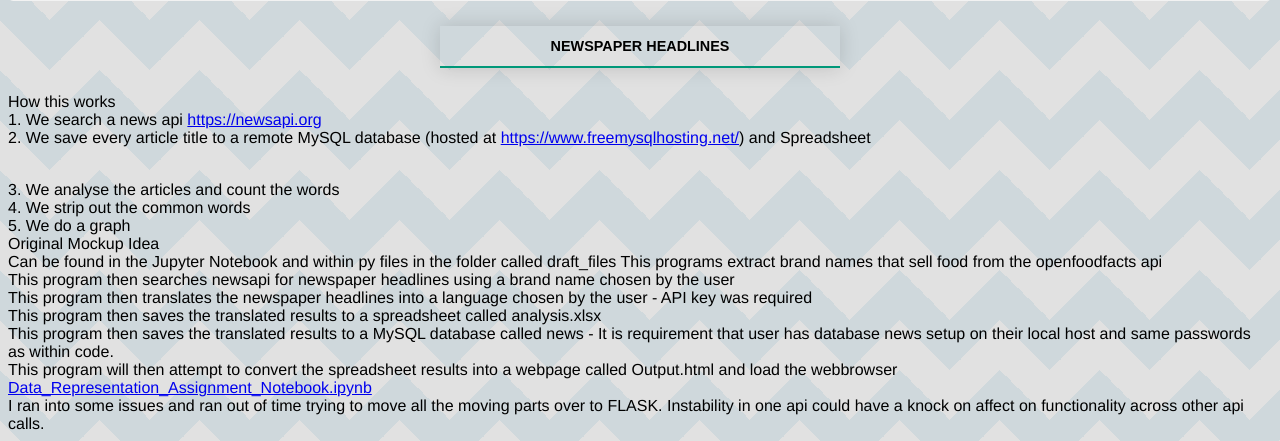
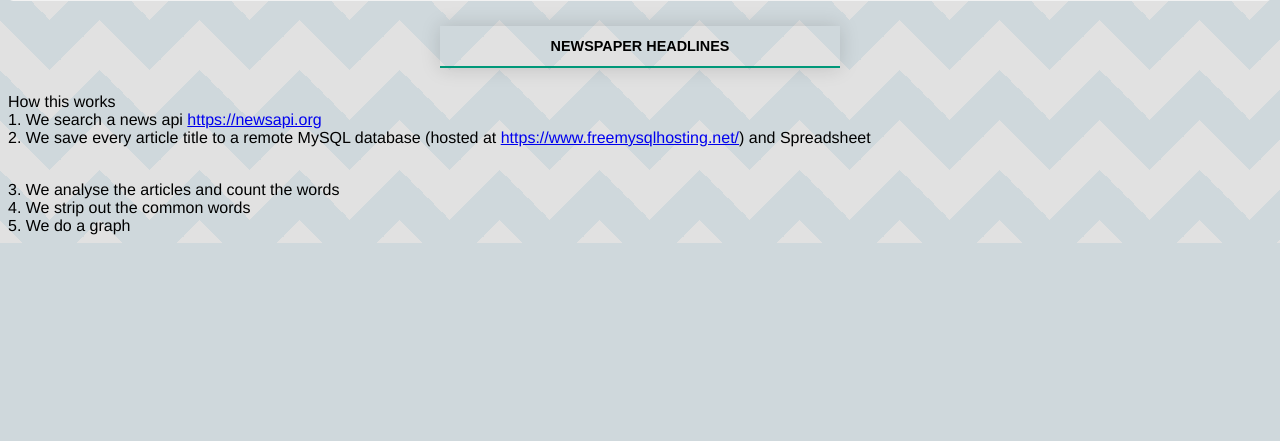
Before and after one commit to collinstechwrite/data_representation_assignment, a Flask app: page / in a window 1280 px wide. Shown: the part 930-1371 px from the top of the page. After the commit the page ends 1173 px from the top, so only its background shows below. Run offline with Flask 2, Linux system fonts and the light colour scheme; lists and menus that the app fills with data are empty; some libraries are stand-ins or nearby versions.

Commit message:
neatening of web page, update of readme.md file

```diff
--- a/flask_web_project_for_data_representation/templates/my-form.html
+++ b/flask_web_project_for_data_representation/templates/my-form.html
@@ -63,24 +63,6 @@ How this works<br>
 4. We strip out the common words<br>
 5. We do a graph<br>
 
-Original Mockup Idea<br>
-
-Can be found in the Jupyter Notebook and within py files in the folder called draft_files
-
-This programs extract brand names that sell food from the openfoodfacts api<br>
-This program then searches newsapi for newspaper headlines using a brand name chosen by the user<br>
-This program then translates the newspaper headlines into a language chosen by the user - API key was required<br>
-This program then saves the translated results to a spreadsheet called analysis.xlsx<br>
-This program then saves the translated results to a MySQL database called news - It is requirement that user has database news setup on their local host and same passwords as within code.<br>
-This program will then attempt to convert the spreadsheet results into a webpage called Output.html and load the webbrowser<br>
-
-
-
-<a href="https://github.com/g00387822/data_representation_assignment/blob/main/Data_Representation_Assignment_Notebook.ipynb">Data_Representation_Assignment_Notebook.ipynb</a><br>
-
-
-I ran into some issues and ran out of time trying to move all the moving parts over to FLASK. Instability in one api could have a knock on affect on functionality across
-other api calls.
 
 </body>
 
```
Also changed, not shown: README.md.
